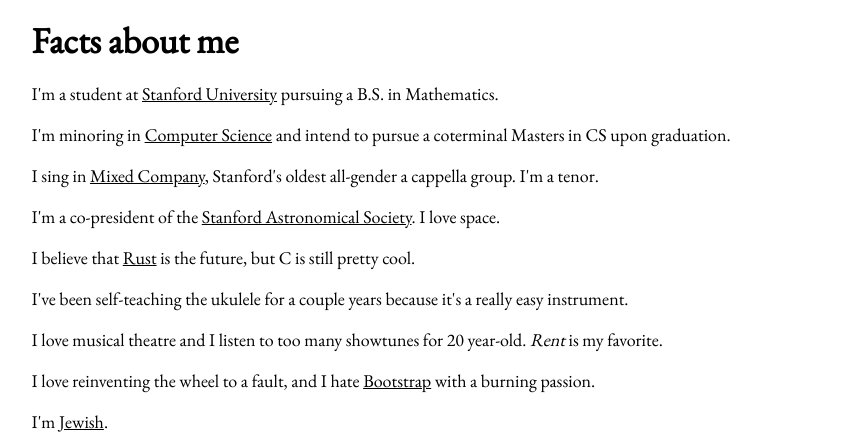
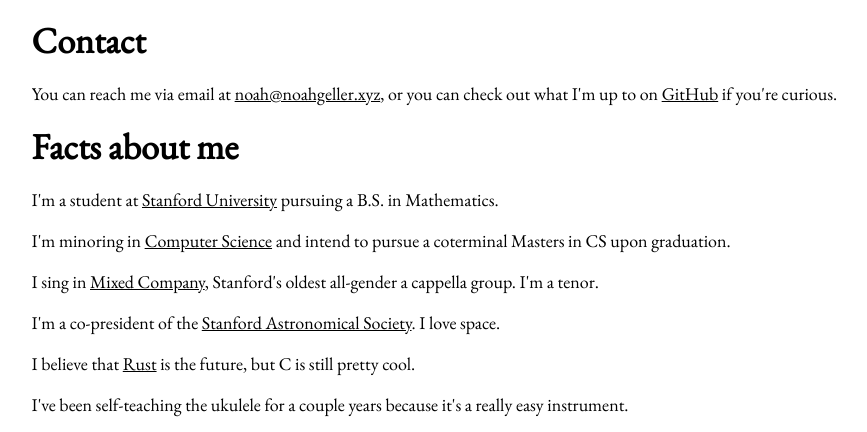
Before and after one commit to NoahGeller/NoahGeller.xyz, a Django app: page /about/ in a window 1280 px wide. Shown: the part 145-577 px from the top of the page, without its empty margins (186-1053 px from the left). Run offline with Django 3.2, Linux system fonts and the light colour scheme.

Commit message:
added contact info

```diff
--- a/core/templates/core/about.html
+++ b/core/templates/core/about.html
@@ -1,10 +1,12 @@
 {% extends 'core/base.html' %}
 {% load static %}
-{% block title %}About{% endblock %}
+{% block title %}About Noah{% endblock %}
 {% block header_ext %}
     <link rel="stylesheet" type="text/css" href="{% static 'core/css/about.css' %}">
 {% endblock %}
 {% block main %}
+    <h1>Contact</h1>
+    <p>You can reach me via email at <a href="mailto:noah@noahgeller.xyz">noah@noahgeller.xyz</a>, or you can check out what I'm up to on <a href="https://github.com/NoahGeller">GitHub</a> if you're curious.</p>
     <h1>Facts about me</h1>
     <p>I'm a student at <a href="https://www.stanford.edu">Stanford University</a> pursuing a B.S. in Mathematics.</p>
     <p>I'm minoring in <a href="https://cs.stanford.edu">Computer Science</a> and intend to pursue a coterminal Masters in CS upon graduation.</p>
```
